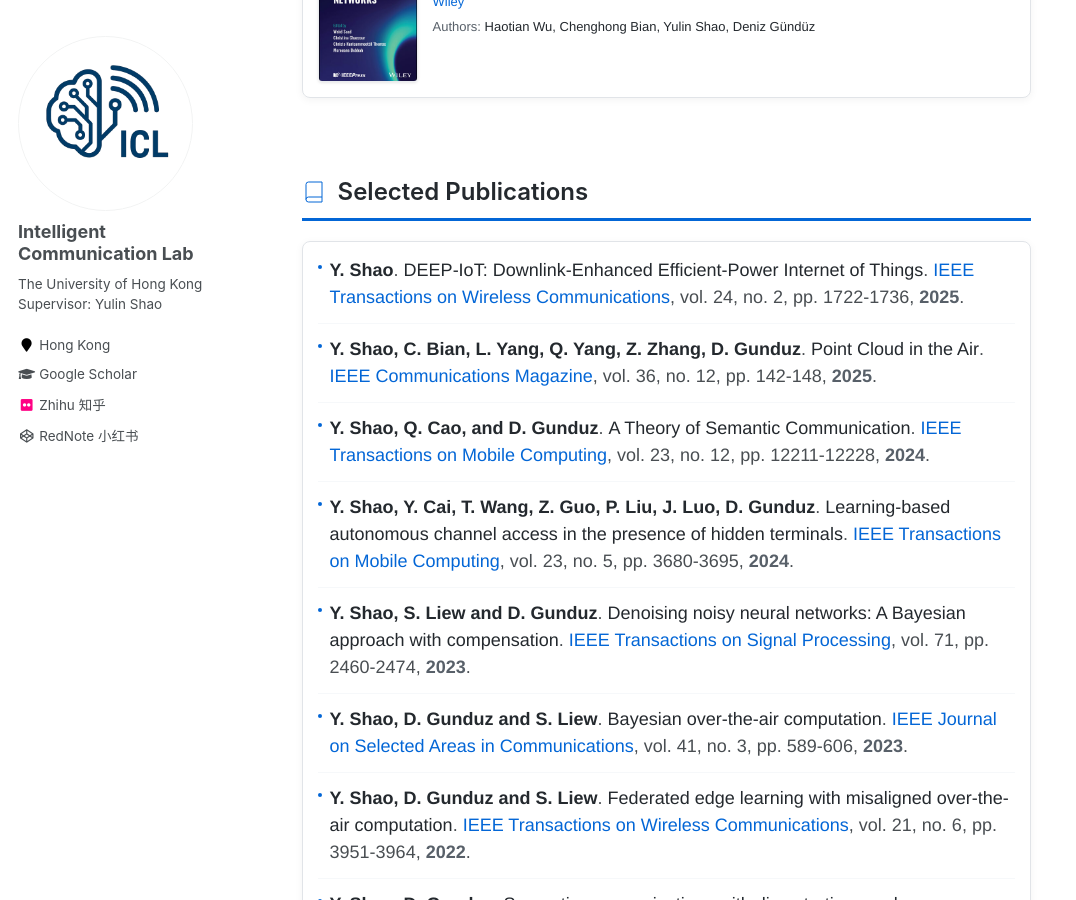
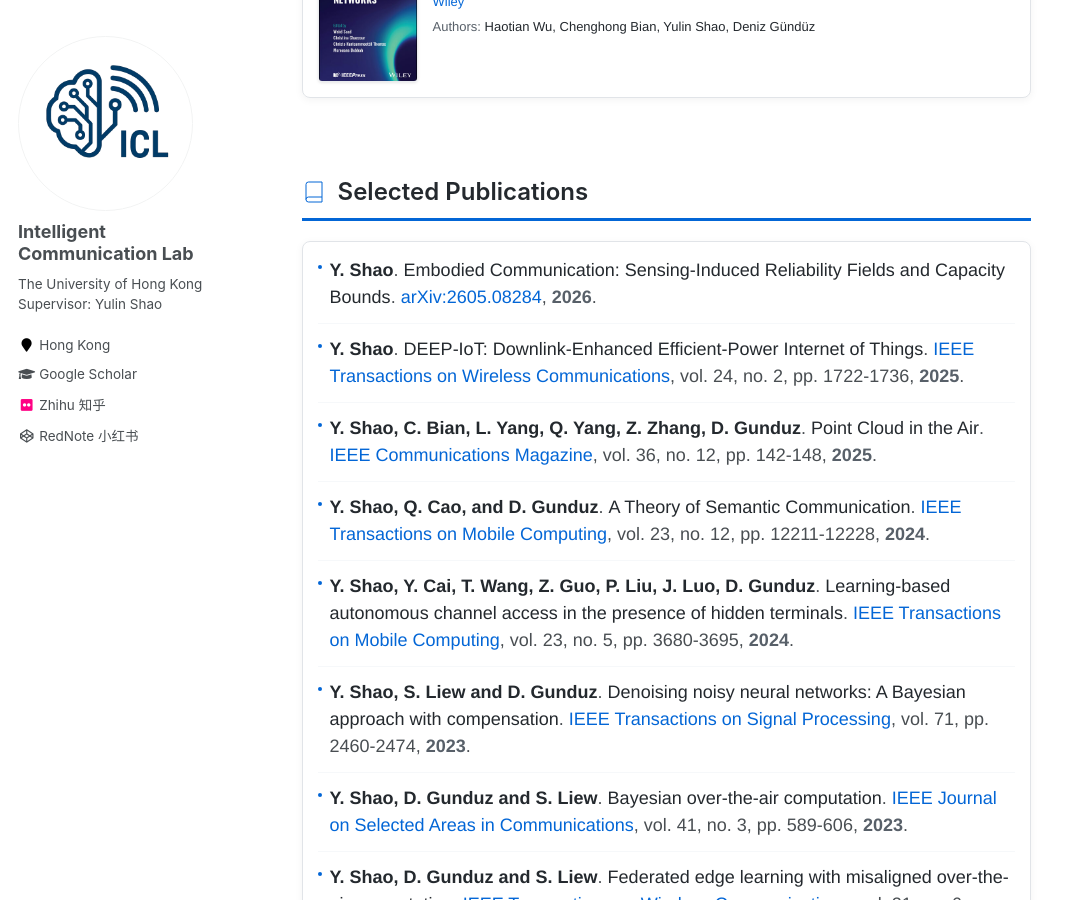
Before and after one commit to hku-icl/hku-icl.github.io, a Jekyll site: the page built from _pages/about.md, in a window 1280 px wide and 900 px high, scrolled down 4360 px. Shown: the whole window, without its empty margins (0-1076 px from the left). Built offline with Jekyll 4.4.1, drawn with Linux system fonts in a browser that asks for light colours.

Commit message:
Update about.md

```diff
--- a/_pages/about.md
+++ b/_pages/about.md
@@ -537,6 +537,17 @@ My recent research endeavors focus on: 1) exploring deep learning techniques to
   <!-- 出版物列表 -->
   <div style="background: white; border: 1px solid #e1e4e8; border-radius: 8px; padding: 15px; box-shadow: 0 2px 8px rgba(0,0,0,0.05);">
 
+    <!-- 出版物 0 -->
+    <div style="position: relative; padding-left: 12px; margin-bottom: 12px; padding-bottom: 12px; border-bottom: 1px solid #f6f8fa;">
+      <div style="position: absolute; left: 0; top: 8px; width: 4px; height: 4px; background: #0366d6; border-radius: 50%;"></div>
+      <p style="margin: 0; line-height: 1.5;">
+        <strong style="color: #24292e;">Y. Shao</strong>.
+        <span style="color: #24292e; font-weight: 500;">Embodied Communication: Sensing-Induced Reliability Fields and Capacity Bounds</span>.
+        <span style="color: #0366d6; font-weight: 500;">arXiv:2605.08284</span>,
+        <strong style="color: #586069;">2026</strong>.
+      </p>
+    </div>
+
     <!-- 出版物 1 -->
     <div style="position: relative; padding-left: 12px; margin-bottom: 12px; padding-bottom: 12px; border-bottom: 1px solid #f6f8fa;">
       <div style="position: absolute; left: 0; top: 8px; width: 4px; height: 4px; background: #0366d6; border-radius: 50%;"></div>
```
